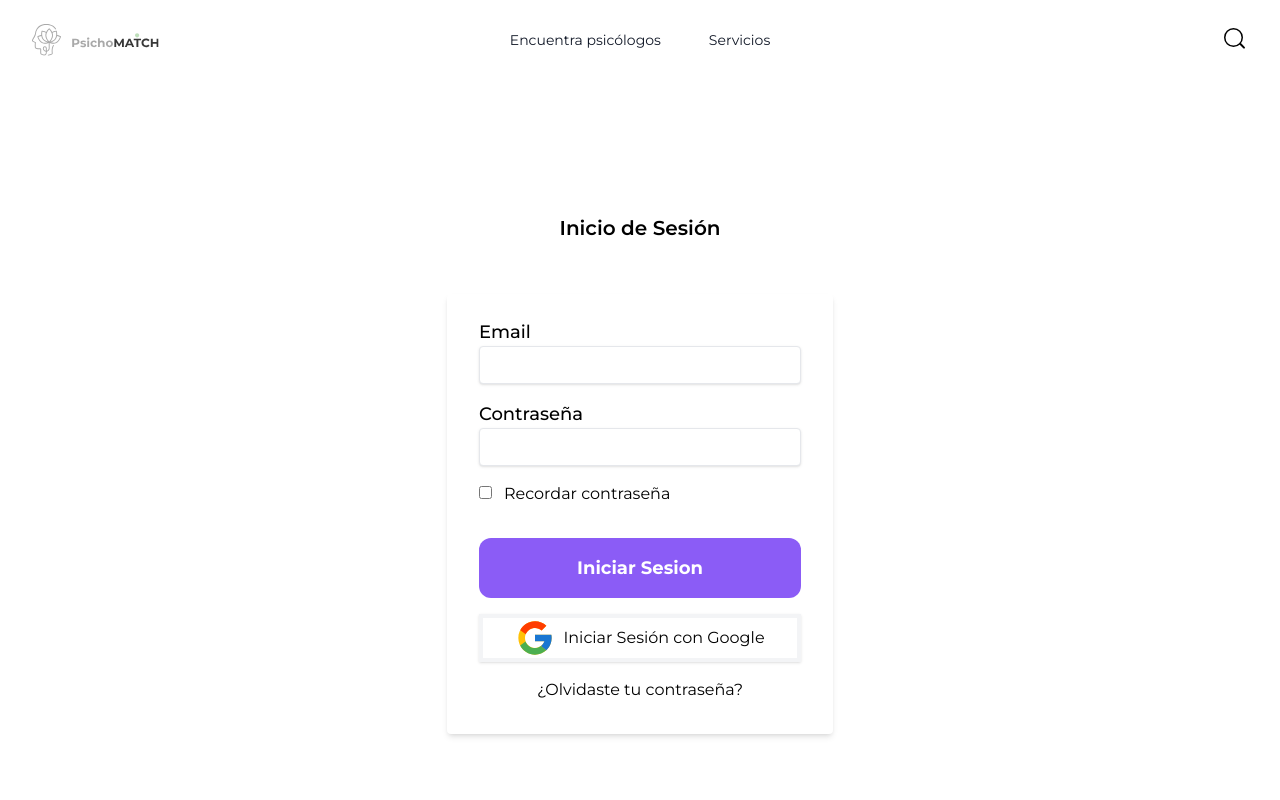
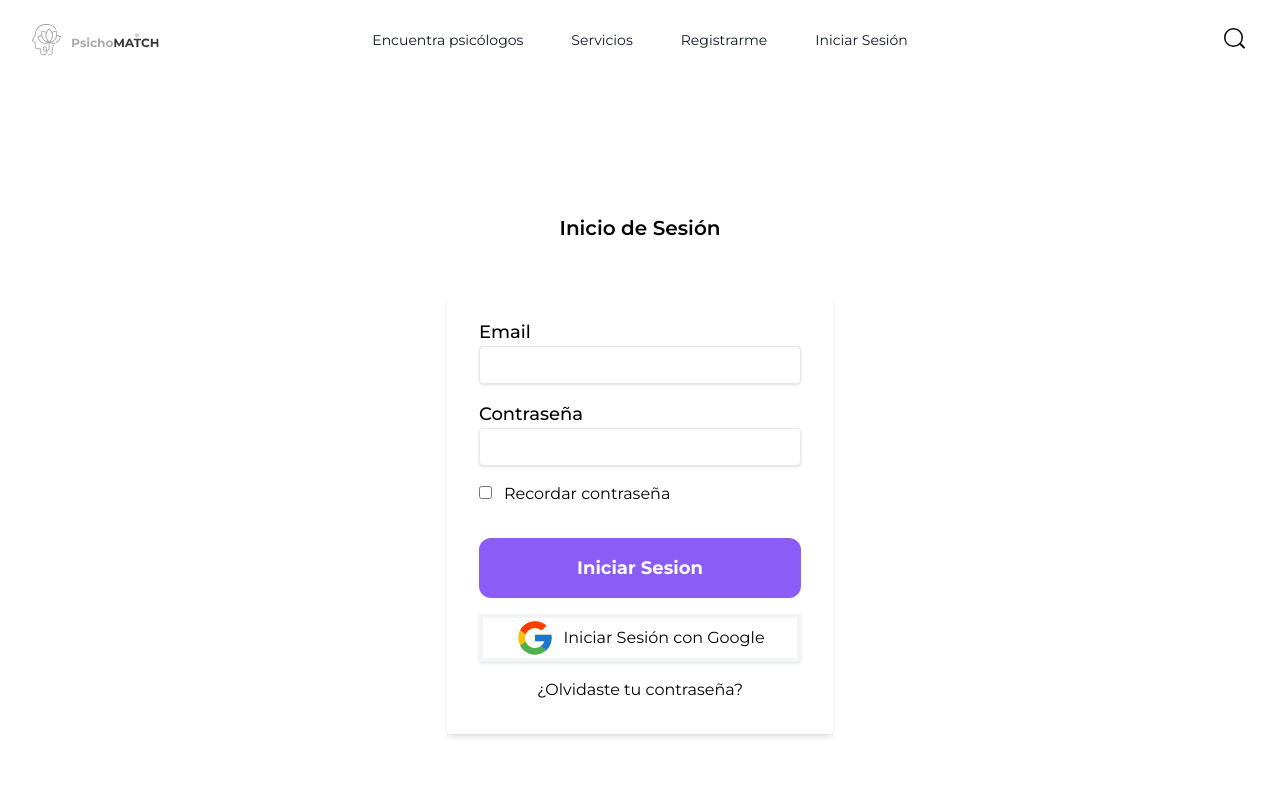
Before and after one commit to No-Country/C14-09-n-React-Node-Psichomatch, a React (Vite) app in the folder Frontend/: page /login in a window 1280 px wide. Shown: the top 800 px of the page. Built offline with nearby package versions, Linux system fonts and the light colour scheme.

Commit message:
enrutamiento de registro y iniciar sesion

```diff
--- a/Frontend/src/Components/Header.jsx
+++ b/Frontend/src/Components/Header.jsx
@@ -12,6 +12,8 @@ import { Link, NavLink } from "react-router-dom";
 const navigation = [
   { name: "Encuentra psicólogos", to: "/" },
   { name: "Servicios", to: "/" },
+  { name: "Registrarme", to: "/registro" },
+  { name: "Iniciar Sesión", to: "/login" },
 ];
 
 const Header = function () {
```
Also changed, not shown: 1 other file (tests, documents, lock files or other folders).
